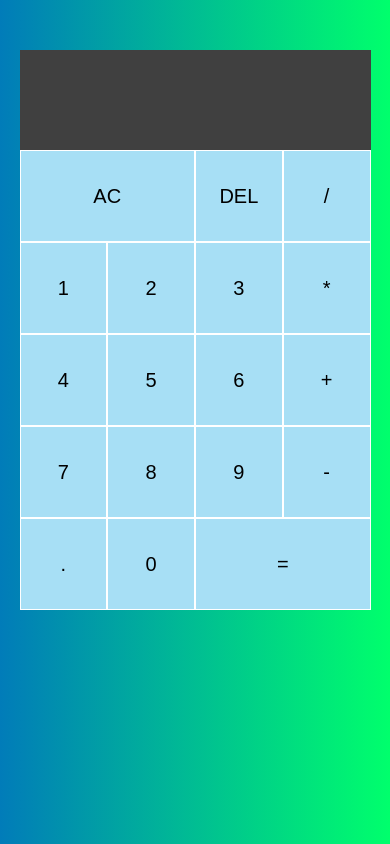
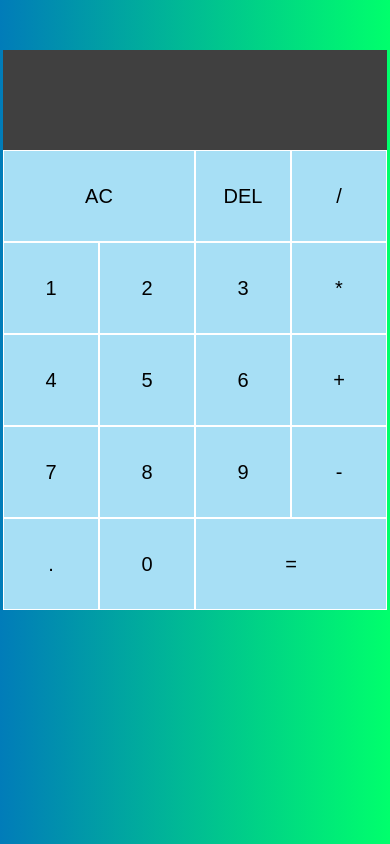
Before and after one commit to MahmoudGamalDev/Calculator, a plain HTML site: page index.html in a window 390 px wide. Drawn offline with Linux system fonts and the light colour scheme.

Commit message:
Update style.css

```diff
--- a/style.css
+++ b/style.css
@@ -17,12 +17,6 @@ body {
   margin: 50px auto;
 }
 
-@media (max-width:767px) {
-  .calculator {
-    width: 90%;
-  }
-
-}
 
 .output {
   display: flex;
```
